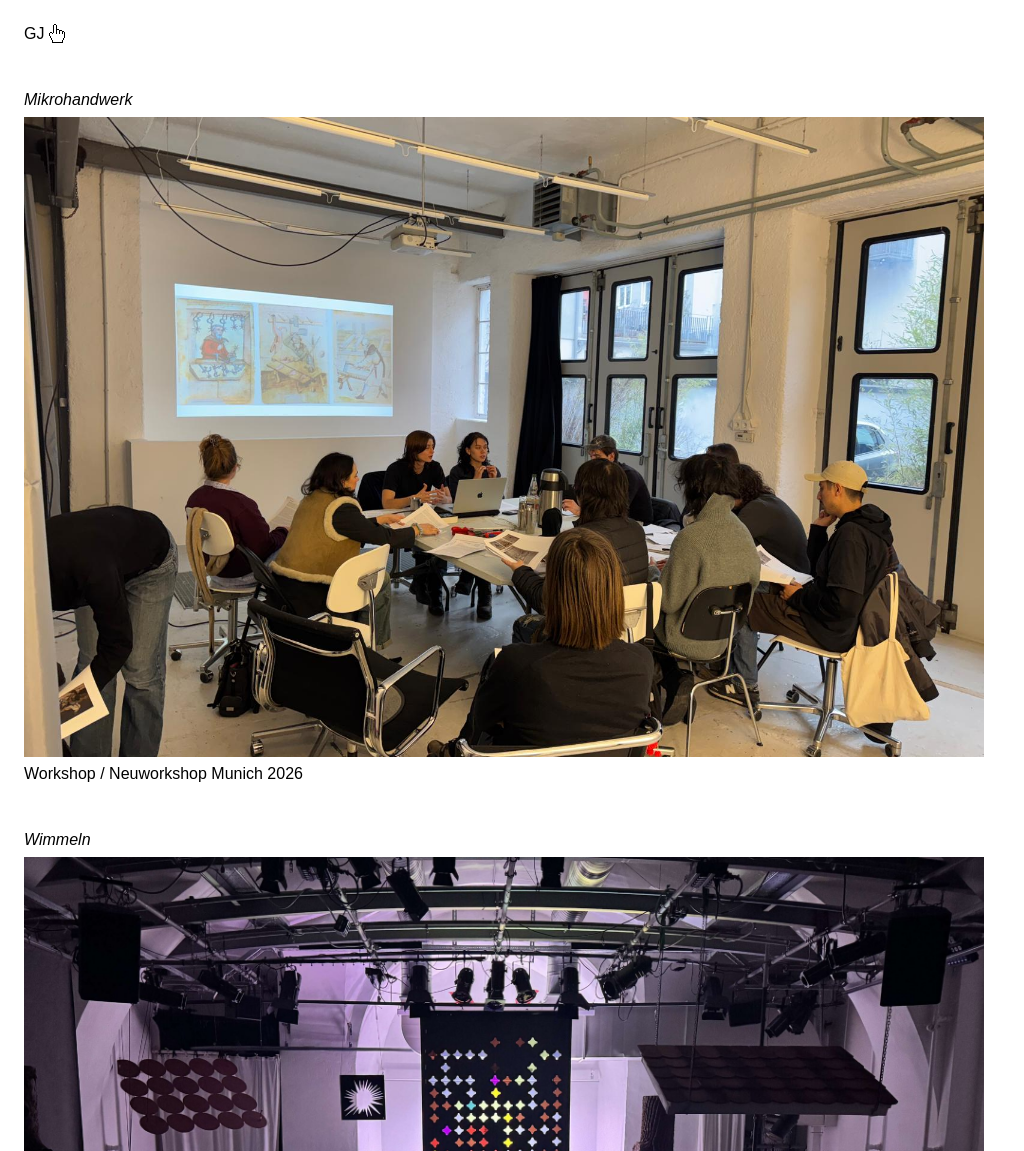
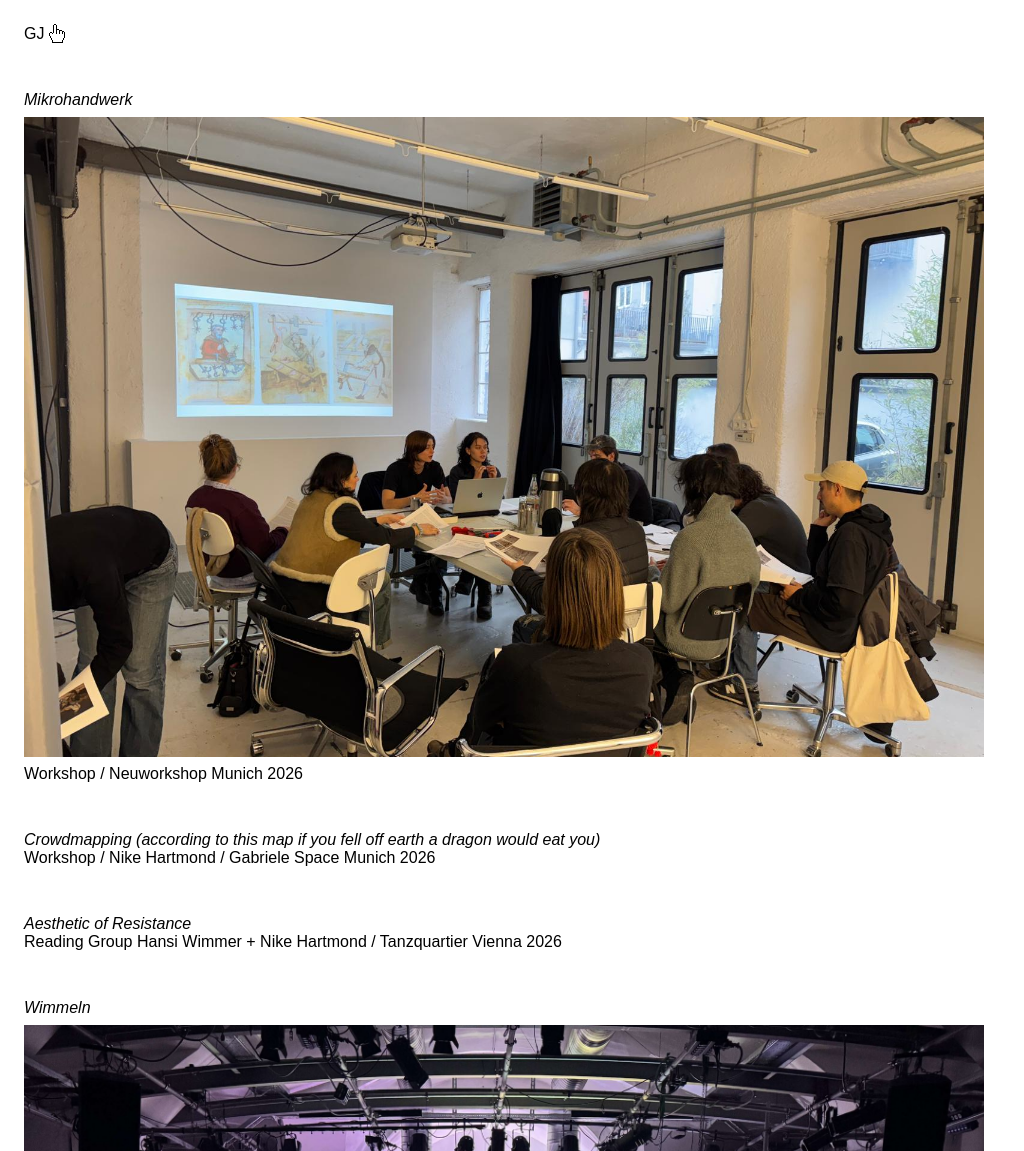
Before and after one commit to NikeHartmond/GJ-Hand, a plain HTML site: page index.html in a window 1280 px wide. Shown: the top 1151 px of the page, without its empty margins (0-1024 px from the left). Drawn offline with Linux system fonts and the light colour scheme.

Commit message:
Add Crowdmapping and Aesthetic of Resistance works
Co-Authored-By: Claude Opus 5.5 <noreply@anthropic.com>
Claude-Session: https://claude.ai/code/session_01L7ffYNbHc2v5UGqDPpcPa7

```diff
--- a/index.html
+++ b/index.html
@@ -16,6 +16,22 @@
         <img src="images/mikrohandwerk-1.jpeg" alt="Mikrohandwerk">
       </div>
       <p class="work-info">Workshop / Neuworkshop Munich 2026</p>
+    </article>
+
+    <article class="work">
+      <p class="work-title"><em>Crowdmapping (according to this map if you fell off earth a dragon would eat you)</em></p>
+      <div class="work-images">
+        <!-- <img src="images/crowdmapping-1.jpg" alt="Crowdmapping"> -->
+      </div>
+      <p class="work-info">Workshop / Nike Hartmond / Gabriele Space Munich 2026</p>
+    </article>
+
+    <article class="work">
+      <p class="work-title"><em>Aesthetic of Resistance</em></p>
+      <div class="work-images">
+        <!-- <img src="images/aesthetic-of-resistance-1.jpg" alt="Aesthetic of Resistance"> -->
+      </div>
+      <p class="work-info">Reading Group Hansi Wimmer + Nike Hartmond / Tanzquartier Vienna 2026</p>
     </article>
 
     <article class="work">
```
